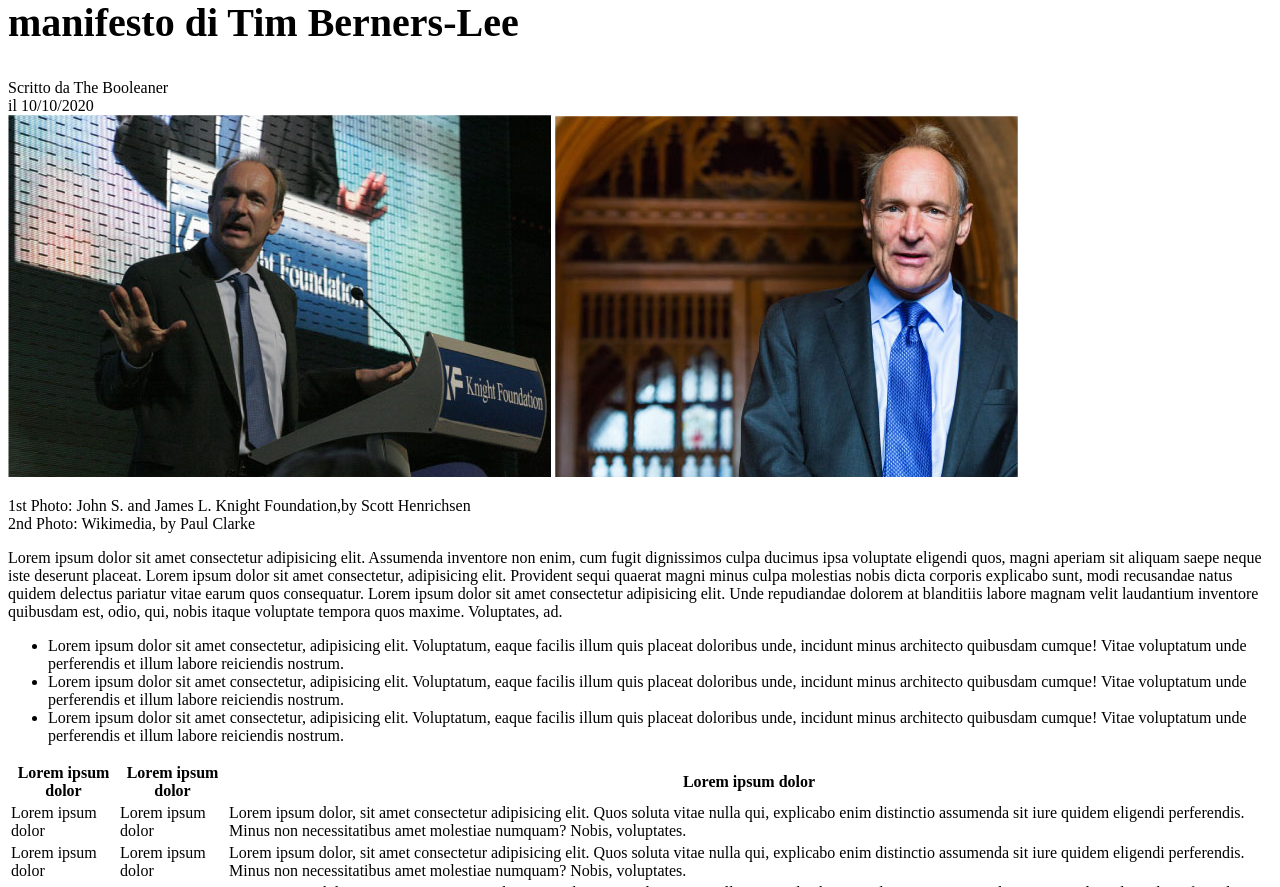
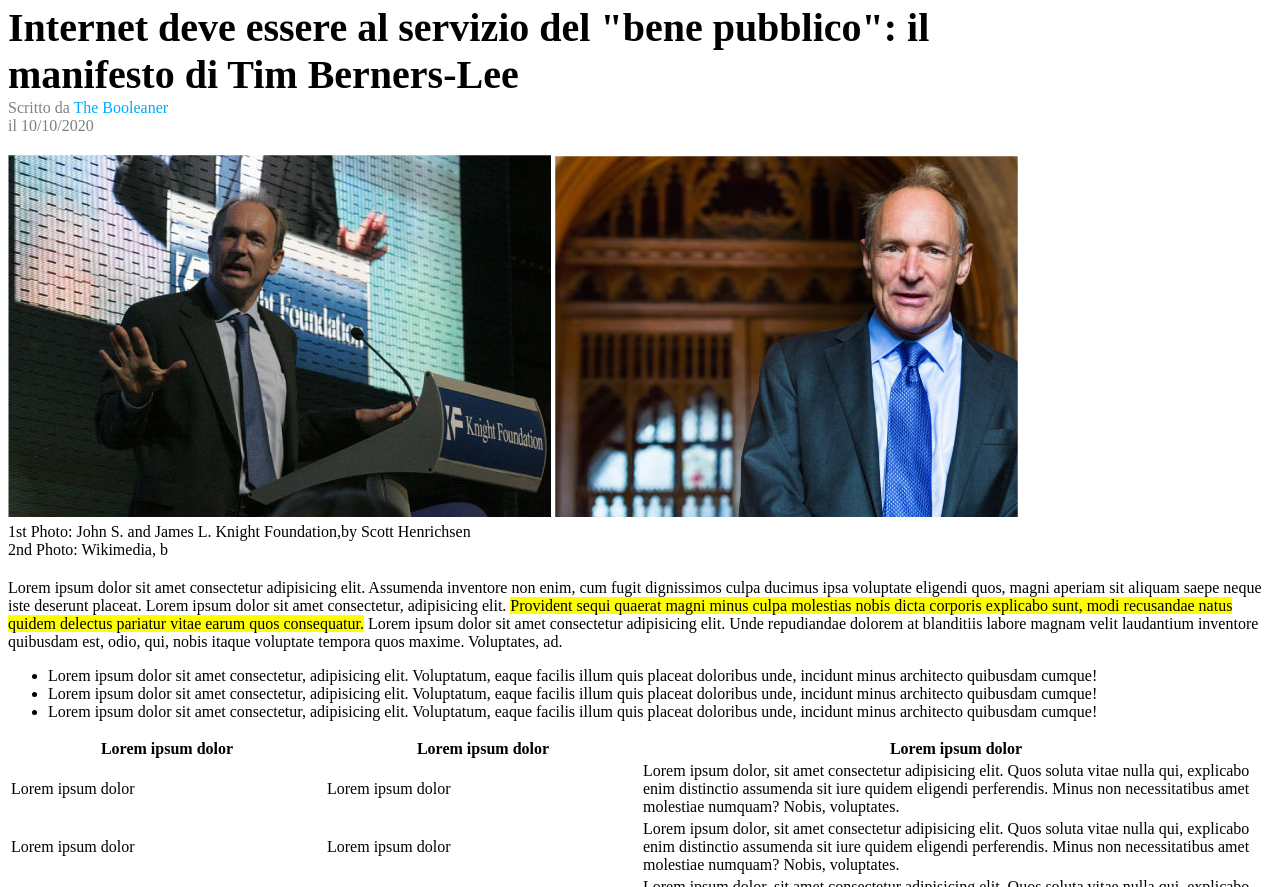
Before and after one commit to valerioperria/html-css-booleaner, a plain HTML site: page index.html in a window 1280 px wide. Shown: the part 157-1044 px from the top of the page. Drawn offline with Linux system fonts and the light colour scheme.

Commit message:
html-css-booleaner-second

```diff
--- a/css/style.css
+++ b/css/style.css
@@ -1,7 +1,46 @@
 #logo {
-   width: 250px;
+   width: 200px;
+   padding-top: 60px;
+   padding-left: 8px;
+}
+
+header {
+   height: 120px;
+   background-color: rgb(79, 159, 255);
+   background-size: hight= 20px;
 }
 
 h1 {
    font-size: 40px;
+   margin-bottom: 1px;
 }
+
+#subtitle{
+   margin-bottom: 20px;
+   color: gray;
+}
+
+#the-booleaner{
+   color: rgb(0, 170, 255);
+}
+
+#photos{
+   margin-top: 2px;
+   margin-bottom: 20px;
+}
+
+#yellow-p {
+   background-color: yellow;
+}
+
+#first-column{
+   width: 25%;
+}
+
+#second-column{
+   width: 25%;
+}
+
+#third-column{
+   width: 50%;
+}
--- a/index.html
+++ b/index.html
@@ -17,27 +17,23 @@
         <section>
             <h1>Internet deve essere al servizio del "bene pubblico": il<br>manifesto di Tim Berners-Lee</h1>
 
-            <div>Scritto da The Booleaner <br>il 10/10/2020</div>
+            <div id="subtitle">Scritto da <span id="the-booleaner">The Booleaner</span> <br>il 10/10/2020</div>
 
             <div>
                 <img src="img/tim-1.jpg" alt="">
                 <img src="img/tim-2.jpg" alt="">
             </div>
 
-            <p>1st Photo: John S. and James L. Knight Foundation,by Scott Henrichsen<br>2nd Photo: Wikimedia, by Paul Clarke</p>
-        </section>
-
-        <!-- first paragraph -->
-        <section>
-            <p>Lorem ipsum dolor sit amet consectetur adipisicing elit. Assumenda inventore non enim, cum fugit dignissimos culpa ducimus ipsa voluptate eligendi quos, magni aperiam sit aliquam saepe neque iste deserunt placeat. Lorem ipsum dolor sit amet consectetur, adipisicing elit. Provident sequi quaerat magni minus culpa molestias nobis dicta corporis explicabo sunt, modi recusandae natus quidem delectus pariatur vitae earum quos consequatur. Lorem ipsum dolor sit amet consectetur adipisicing elit. Unde repudiandae dolorem at blanditiis labore magnam velit laudantium inventore quibusdam est, odio, qui, nobis itaque voluptate tempora quos maxime. Voluptates, ad.</p>
+            <p id="photos">1st Photo: John S. and James L. Knight Foundation,by Scott Henrichsen<br>2nd Photo: Wikimedia, b
+            <p>Lorem ipsum dolor sit amet consectetur adipisicing elit. Assumenda inventore non enim, cum fugit dignissimos culpa ducimus ipsa voluptate eligendi quos, magni aperiam sit aliquam saepe neque iste deserunt placeat. Lorem ipsum dolor sit amet consectetur, adipisicing elit. <span id="yellow-p">Provident sequi quaerat magni minus culpa molestias nobis dicta corporis explicabo sunt, modi recusandae natus quidem delectus pariatur vitae earum quos consequatur.</span> Lorem ipsum dolor sit amet consectetur adipisicing elit. Unde repudiandae dolorem at blanditiis labore magnam velit laudantium inventore quibusdam est, odio, qui, nobis itaque voluptate tempora quos maxime. Voluptates, ad.</p>
         </section>
 
         <!-- list -->
         <section>
             <ul>
-                <li>Lorem ipsum dolor sit amet consectetur, adipisicing elit. Voluptatum, eaque facilis illum quis placeat doloribus unde, incidunt minus architecto quibusdam cumque! Vitae voluptatum unde perferendis et illum labore reiciendis nostrum.</li>
-                <li>Lorem ipsum dolor sit amet consectetur, adipisicing elit. Voluptatum, eaque facilis illum quis placeat doloribus unde, incidunt minus architecto quibusdam cumque! Vitae voluptatum unde perferendis et illum labore reiciendis nostrum.</li>
-                <li>Lorem ipsum dolor sit amet consectetur, adipisicing elit. Voluptatum, eaque facilis illum quis placeat doloribus unde, incidunt minus architecto quibusdam cumque! Vitae voluptatum unde perferendis et illum labore reiciendis nostrum.</li>
+                <li>Lorem ipsum dolor sit amet consectetur, adipisicing elit. Voluptatum, eaque facilis illum quis placeat doloribus unde, incidunt minus architecto quibusdam cumque!</li>
+                <li>Lorem ipsum dolor sit amet consectetur, adipisicing elit. Voluptatum, eaque facilis illum quis placeat doloribus unde, incidunt minus architecto quibusdam cumque!</li>
+                <li>Lorem ipsum dolor sit amet consectetur, adipisicing elit. Voluptatum, eaque facilis illum quis placeat doloribus unde, incidunt minus architecto quibusdam cumque!</li>
             </ul>
         </section>
 
@@ -45,30 +41,30 @@
         <section>
             <table>
                 <thead>
-                    <tr>
-                        <th>Lorem ipsum dolor</th>
-                        <th>Lorem ipsum dolor</th>
-                        <th>Lorem ipsum dolor</th>
+                    <tr id="first-row">
+                        <th id="first-column">Lorem ipsum dolor</th>
+                        <th id="second-column">Lorem ipsum dolor</th>
+                        <th id="third-column">Lorem ipsum dolor</th>
                     </tr>
                 </thead>
 
                 <tbody>
                     <tr>
-                        <td>Lorem ipsum dolor</td>
-                        <td>Lorem ipsum dolor</td>
-                        <td>Lorem ipsum dolor, sit amet consectetur adipisicing elit. Quos soluta vitae nulla qui, explicabo enim distinctio assumenda sit iure quidem eligendi perferendis. Minus non necessitatibus amet molestiae numquam? Nobis, voluptates.</td>
+                        <td id="first-column">Lorem ipsum dolor</td>
+                        <td id="second-column">Lorem ipsum dolor</td>
+                        <td id="third-column">Lorem ipsum dolor, sit amet consectetur adipisicing elit. Quos soluta vitae nulla qui, explicabo enim distinctio assumenda sit iure quidem eligendi perferendis. Minus non necessitatibus amet molestiae numquam? Nobis, voluptates.</td>
                     </tr>
 
                     <tr>
-                        <td>Lorem ipsum dolor</td>
-                        <td>Lorem ipsum dolor</td>
-                        <td>Lorem ipsum dolor, sit amet consectetur adipisicing elit. Quos soluta vitae nulla qui, explicabo enim distinctio assumenda sit iure quidem eligendi perferendis. Minus non necessitatibus amet molestiae numquam? Nobis, voluptates.</td>
+                        <td id="first-column">Lorem ipsum dolor</td>
+                        <td id="second-column">Lorem ipsum dolor</td>
+                        <td id="third-column">Lorem ipsum dolor, sit amet consectetur adipisicing elit. Quos soluta vitae nulla qui, explicabo enim distinctio assumenda sit iure quidem eligendi perferendis. Minus non necessitatibus amet molestiae numquam? Nobis, voluptates.</td>
                     </tr>
 
                     <tr>
-                        <td>Lorem ipsum dolor</td>
-                        <td>Lorem ipsum dolor</td>
-                        <td>Lorem ipsum dolor, sit amet consectetur adipisicing elit. Quos soluta vitae nulla qui, explicabo enim distinctio assumenda sit iure quidem eligendi perferendis. Minus non necessitatibus amet molestiae numquam? Nobis, voluptates.</td>
+                        <td id="first-row">Lorem ipsum dolor</td>
+                        <td id="second-rcolumn">Lorem ipsum dolor</td>
+                        <td id="third-row">Lorem ipsum dolor, sit amet consectetur adipisicing elit. Quos soluta vitae nulla qui, explicabo enim distinctio assumenda sit iure quidem eligendi perferendis. Minus non necessitatibus amet molestiae numquam? Nobis, voluptates.</td>
                     </tr>
                 </tbody>
             </table>
@@ -76,7 +72,7 @@
 
         <!-- second paragraph -->
         <section>
-            <p>Lorem ipsum dolor sit amet consectetur adipisicing elit. Assumenda inventore non enim, cum fugit dignissimos culpa ducimus ipsa voluptate eligendi quos, magni aperiam sit aliquam saepe neque iste deserunt placeat. Lorem ipsum dolor sit amet consectetur, adipisicing elit. Provident sequi quaerat magni minus culpa molestias nobis dicta corporis explicabo sunt, modi recusandae natus quidem delectus pariatur vitae earum quos consequatur. Lorem ipsum dolor sit amet consectetur adipisicing elit. Unde repudiandae dolorem at blanditiis labore magnam velit laudantium inventore quibusdam est, odio, qui, nobis itaque voluptate tempora quos maxime. Voluptates, ad.</p>
+            <p>Lorem ipsum dolor sit amet consectetur adipisicing elit. Assumenda inventore non enim, cum fugit dignissimos culpa ducimus ipsa voluptate eligendi quos, magni aperiam sit aliquam saepe neque iste deserunt placeat. Lorem ipsum dolor sit amet consectetur, adipisicing elit. <span id="yellow-p">Provident sequi quaerat magni minus culpa molestias nobis dicta corporis explicabo sunt, modi recusandae natus quidem delectus pariatur vitae earum quos consequatur.</span> Lorem ipsum dolor sit amet consectetur adipisicing elit. Unde repudiandae dolorem at blanditiis labore magnam velit laudantium inventore quibusdam est, odio, qui, nobis itaque voluptate tempora quos maxime. Voluptates, ad.</p>
         </section>
     </main>
 
```
